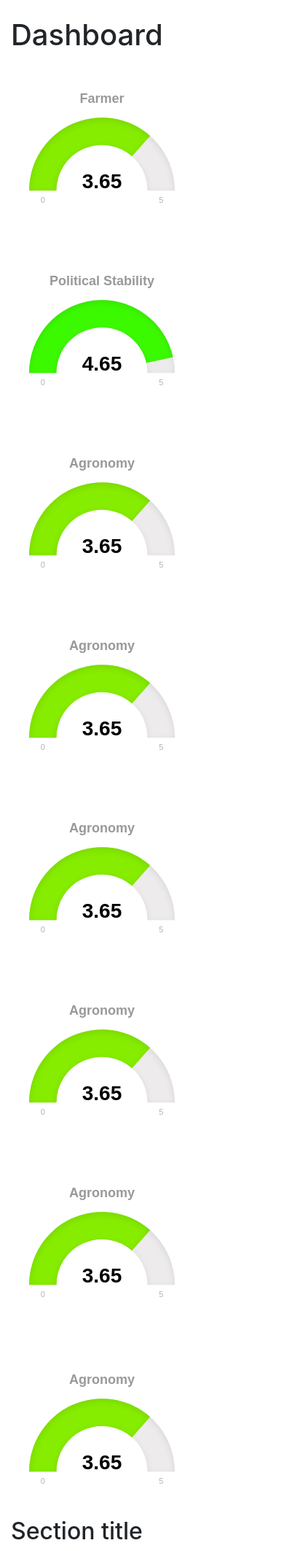
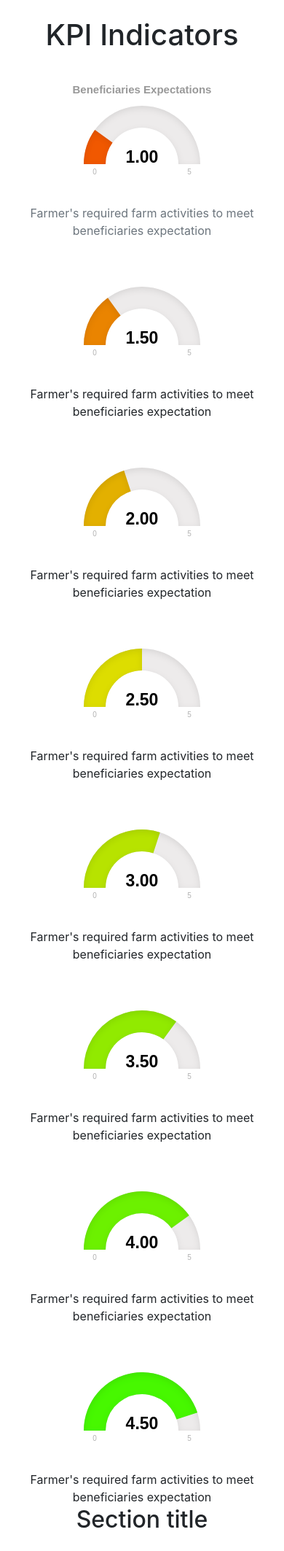
Before and after one commit to jasonrenwick/CRC_Dashboard, a Django app: page / in a window 390 px wide. Shown: the whole page at 73% size. After the commit the page ends 2095 px from the top, so only its background shows below. Run offline with Django 3.2, Linux system fonts and the light colour scheme; some libraries are stand-ins or nearby versions.

Commit message:
gauges 3

```diff
--- a/CRC_Dashboard/templates/homepage.html
+++ b/CRC_Dashboard/templates/homepage.html
@@ -20,8 +20,8 @@
     }
 
     .gauge {
-        width: 250px;
-        height: 250px;
+        width: 200px;
+        height: 200px;
     }
 
     a:link.button,
@@ -34,47 +34,56 @@
     </style>
 </head>
  <body>
-    <div class="container-fluid">
-      <div class="row">
-        <main class="col-sm-12 offset-sm-3 col-md-12 offset-md-1 pt-4">
-          <h1>Dashboard</h1>
+    <div class="container">
+      <div class="row"  align="center">
+        <main class="col-sm-10 offset-sm-3 col-md-12 offset-md-1 pt-4">
+          <h1>KPI Indicators</h1>
 
           <section class="row">
 
             <div class="col">
-                <div id="g1" class="gauge"></div>
+                <div id="g1" class="gauge" ></div>
+                <span  class="text-muted" >Farmer's required farm activities to meet beneficiaries expectation</span>
             </div>
 
             <div class="col">
                 <div id="g2" class="gauge"></div>
+                <span>Farmer's required farm activities to meet beneficiaries expectation</span>
             </div>
 
             <div class="col">
                 <div id="g3" class="gauge"></div>
+                <span>Farmer's required farm activities to meet beneficiaries expectation</span>
             </div>
 
             <div class="col">
                 <div id="g4" class="gauge"></div>
+                <span>Farmer's required farm activities to meet beneficiaries expectation</span>
             </div>
           </section>
 
-           <section class="row align-center">
+           <section class="row">
 
             <div class="col">
                 <div id="g5" class="gauge"></div>
+                <span>Farmer's required farm activities to meet beneficiaries expectation</span>
             </div>
 
             <div class="col">
                 <div id="g6" class="gauge"></div>
+                <span>Farmer's required farm activities to meet beneficiaries expectation</span>
             </div>
 
              <div class="col">
                 <div id="g7" class="gauge"></div>
+                 <span>Farmer's required farm activities to meet beneficiaries expectation</span>
             </div>
 
              <div class="col">
                 <div id="g8" class="gauge"></div>
+                 <span>Farmer's required farm activities to meet beneficiaries expectation</span>
             </div>
+
           </section>
 
           <h2>Section title</h2>
@@ -105,11 +114,11 @@
 
       var g1 = new JustGage({
         id: "g1",
-        value: 3.65,
+        value: 1,
         min: 0,
         max: 5,
 		decimals: 2,
-        title: "Farmer",
+        title: "Beneficiaries Expectations",
         label: "",
 
         levelColors: [
@@ -121,11 +130,11 @@
 
        var g2 = new JustGage({
         id: "g2",
-        value: 4.65,
+        value: 1.5,
         min: 0,
         max: 5,
 		decimals: 2,
-        title: "Political Stability",
+        <!--title: "Farmer's required farm activities to meet beneficiaries expectations",-->
         label: "",
 
         levelColors: [
@@ -137,11 +146,11 @@
 
             var g3 = new JustGage({
         id: "g3",
-        value: 3.65,
+        value: 2,
         min: 0,
         max: 5,
 		decimals: 2,
-        title: "Agronomy",
+        <!--title: "Governance and social responsibility for farm performance excellence",-->
         label: "",
 
         levelColors: [
@@ -153,11 +162,11 @@
 
             var g4 = new JustGage({
         id: "g4",
-        value: 3.65,
+        value: 2.5,
         min: 0,
         max: 5,
 		decimals: 2,
-        title: "Agronomy",
+        <!--title: "Farmer's market access and flexibility",-->
         label: "",
 
         levelColors: [
@@ -169,11 +178,11 @@
 
             var g5 = new JustGage({
         id: "g5",
-        value: 3.65,
+        value: 3,
         min: 0,
         max: 5,
 		decimals: 2,
-        title: "Agronomy",
+        <!--title: "Farmer's value addition",-->
         label: "",
 
         levelColors: [
@@ -185,11 +194,11 @@
 
             var g6 = new JustGage({
         id: "g6",
-        value: 3.65,
+        value: 3.5,
         min: 0,
         max: 5,
 		decimals: 2,
-        title: "Agronomy",
+        <!--title: "Risk Management",-->
         label: "",
 
         levelColors: [
@@ -201,11 +210,11 @@
 
             var g7 = new JustGage({
         id: "g7",
-        value: 3.65,
+        value: 4,
         min: 0,
         max: 5,
 		decimals: 2,
-        title: "Agronomy",
+        <!--title: "Farmer's results",-->
         label: "",
 
         levelColors: [
@@ -216,12 +225,12 @@
       });
 
        var g8 = new JustGage({
-        id: "g7",
-        value: 3.65,
+        id: "g8",
+        value: 4.5,
         min: 0,
         max: 5,
 		decimals: 2,
-        title: "Agronomy",
+        <!--title: "Agronomy",-->
         label: "",
 
         levelColors: [
```
